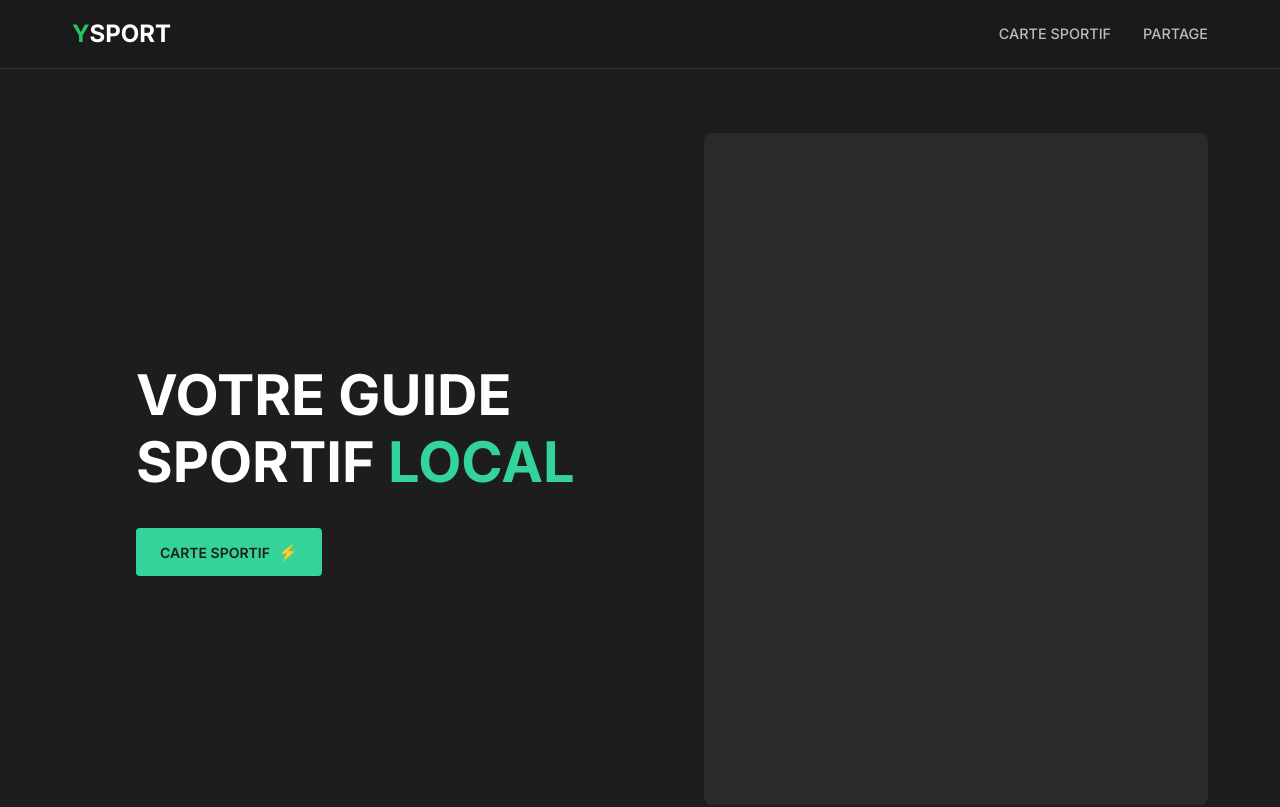
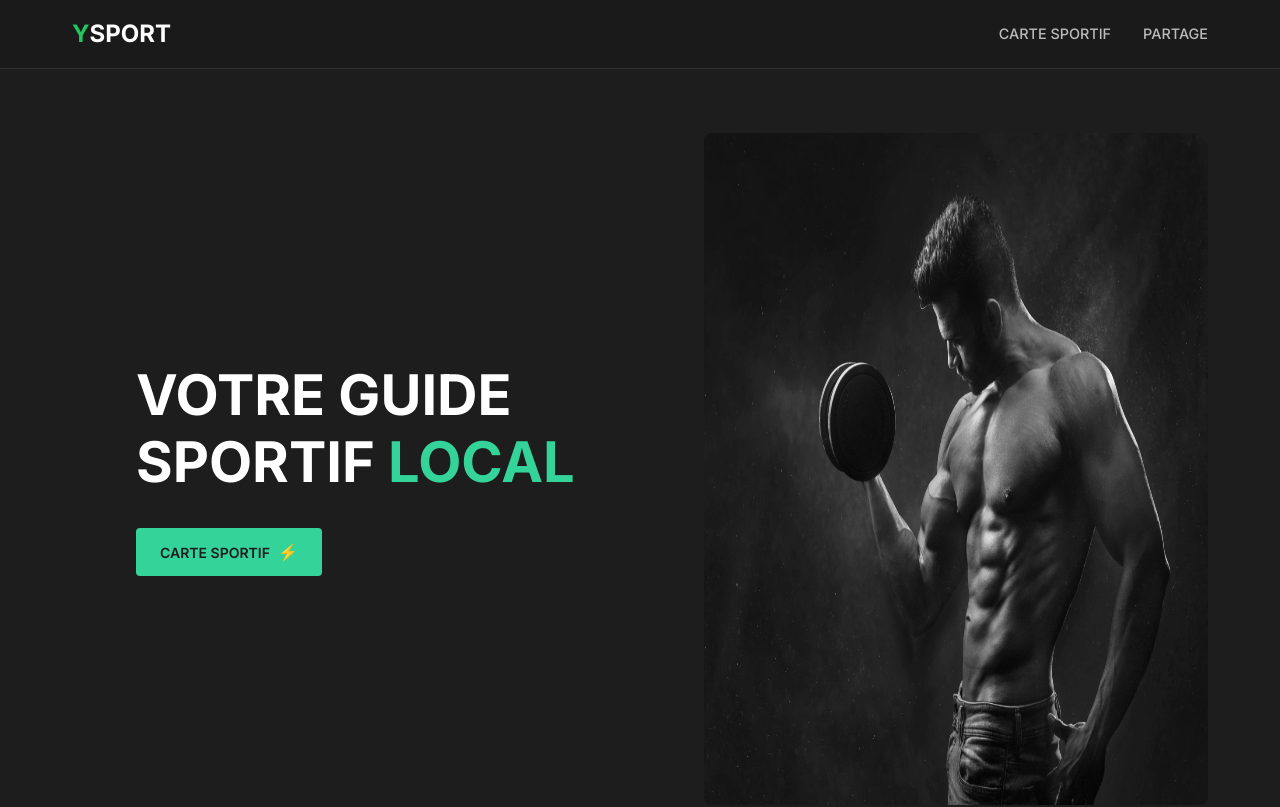
Before and after one commit to ManuYao/Sport, a React (Create React App) app in the folder client/: page /home in a window 1280 px wide. Shown: the top 807 px of the page. Built offline with nearby package versions, Linux system fonts and the light colour scheme.

Commit message:
🎨 v0.3.5 - FEAT: Intégration image Home
- 🏠 Home :
 • Ajout image principale

Note: Enrichissement visuel de la page d'accueil

```diff
--- a/client/src/pages/Home.jsx
+++ b/client/src/pages/Home.jsx
@@ -1,8 +1,9 @@
 import React, { useState } from 'react';
 import { useNavigate } from 'react-router-dom';
-import '../styles/pages/Home.scss';
 import CustomAlert from '../components/CustomAlert';
 import Navbar from '../components/NavBar';
+import '../styles/pages/Home.scss';
+import heroImage from '../images/sport_img_home.jpg';
 
 const Home = () => {
   const navigate = useNavigate();
@@ -29,7 +30,12 @@ const Home = () => {
           </button>
         </div>
         <div className="hero-image">
-          <div className="image-placeholder"></div>
+          {/* Remplacement du placeholder par l'image */}
+          <img
+            src={heroImage}
+            alt="Hero sportif"
+            className="image-placeholder" // On garde la même classe pour conserver vos styles
+          />
         </div>
       </section>
 
```
Also changed, not shown: client/src/images/sport_img_home.jpg (added).
